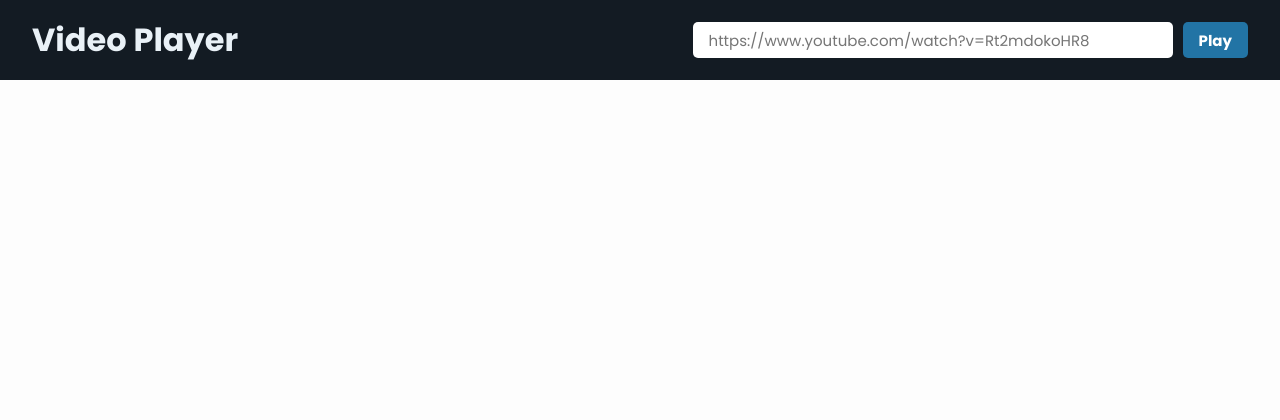
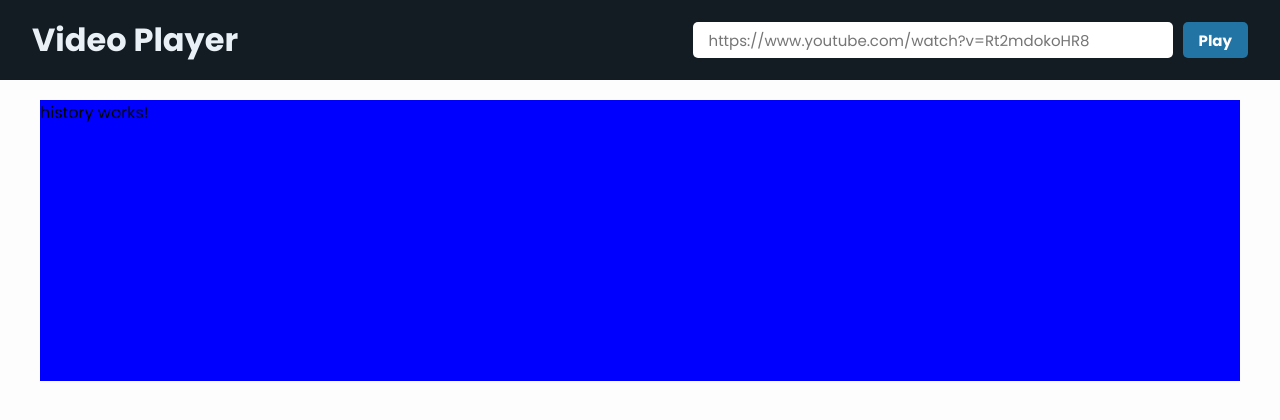
Before and after one commit to Matheus-Dias1/relief-frontend, an Angular app: page / in a window 1280 px wide. Shown: the top 420 px of the page. Built offline with nearby package versions, Linux system fonts and the light colour scheme.

Commit message:
added dinamic src iframe

```diff
--- a/src/app/app.component.css
+++ b/src/app/app.component.css
@@ -16,3 +16,10 @@ header {
 .header-title {
   color: #e9f1f7;
 }
+
+.container {
+  display: flex;
+  justify-content: space-between;
+  margin: 20px 40px 0 40px;
+  background-color: blue;
+}
--- a/src/app/app.component.html
+++ b/src/app/app.component.html
@@ -2,3 +2,7 @@
   <h1 class="header-title">Video Player</h1>
   <SearchBar (onPlay)="onVideoSubmit($event)"></SearchBar>
 </header>
+<div class="container">
+  <History></History>
+  <VideoView [url]="url"></VideoView>
+</div>
--- a/src/app/app.component.ts
+++ b/src/app/app.component.ts
@@ -10,6 +10,5 @@ export class AppComponent {
 
   onVideoSubmit(event: string) {
     this.url = event;
-    alert(event);
   }
 }
--- /dev/null
+++ b/src/app/components/history/history.component.html
@@ -0,0 +1 @@
+<p>history works!</p>
--- /dev/null
+++ b/src/app/components/history/history.component.ts
@@ -0,0 +1,12 @@
+import { Component, OnInit } from '@angular/core';
+
+@Component({
+  selector: 'History',
+  templateUrl: './history.component.html',
+  styleUrls: ['./history.component.css'],
+})
+export class HistoryComponent implements OnInit {
+  constructor() {}
+
+  ngOnInit(): void {}
+}
--- a/src/app/components/video-view/video-view.component.css
+++ b/src/app/components/video-view/video-view.component.css
@@ -0,0 +1,16 @@
+.iframe-container {
+  overflow: hidden;
+  /* 16:9 aspect ratio */
+  padding-top: 56.25%;
+  position: relative;
+  width: 500px;
+}
+
+.iframe-container iframe {
+  border: 0;
+  height: 100%;
+  left: 0;
+  position: absolute;
+  top: 0;
+  width: 100%;
+}
--- a/src/app/components/video-view/video-view.component.html
+++ b/src/app/components/video-view/video-view.component.html
@@ -1 +1,12 @@
-<p>video-view works!</p>
+<div class="iframe-container">
+  <div class="dummy-player" *ngIf="isUrlValid">
+    <iframe
+      [src]="validUrl"
+      class="responsive-iframe"
+      title="YouTube video player"
+      frameborder="0"
+      allow="accelerometer; autoplay; clipboard-write; encrypted-media; gyroscope; picture-in-picture"
+      allowfullscreen
+    ></iframe>
+  </div>
+</div>
--- a/src/app/components/video-view/video-view.component.ts
+++ b/src/app/components/video-view/video-view.component.ts
@@ -1,15 +1,36 @@
-import { Component, OnInit } from '@angular/core';
+import {
+  Component,
+  Input,
+  OnInit,
+  OnChanges,
+  SimpleChanges,
+} from '@angular/core';
+import { DomSanitizer, SafeUrl } from '@angular/platform-browser';
+import parseYoutube from 'src/app/helpers/parseYoutube';
 
 @Component({
-  selector: 'app-video-view',
+  selector: 'VideoView',
   templateUrl: './video-view.component.html',
-  styleUrls: ['./video-view.component.css']
+  styleUrls: ['./video-view.component.css'],
 })
-export class VideoViewComponent implements OnInit {
+export class VideoViewComponent implements OnInit, OnChanges {
+  @Input() url: string = '';
+  validUrl: SafeUrl;
+  isUrlValid: boolean = false;
 
-  constructor() { }
-
-  ngOnInit(): void {
+  constructor(private sanitizer: DomSanitizer) {
+    this.validUrl = sanitizer.bypassSecurityTrustUrl('');
   }
 
+  ngOnInit(): void {}
+  ngOnChanges(changes: SimpleChanges): void {
+    const { url } = changes;
+    const { parsedUrl: validUrl, valid: isUrlValid } = parseYoutube(
+      url.currentValue
+    );
+    this.isUrlValid = isUrlValid;
+    if (isUrlValid)
+      this.validUrl = this.sanitizer.bypassSecurityTrustResourceUrl(validUrl);
+    console.log(this.validUrl);
+  }
 }
--- /dev/null
+++ b/src/app/helpers/parseYoutube.ts
@@ -0,0 +1,12 @@
+const parseYoutube = (url: string): { valid: boolean; parsedUrl: string } => {
+  var regExp =
+    /^.*((youtu.be\/)|(v\/)|(\/u\/\w\/)|(embed\/)|(watch\?))\??v?=?([^#&?]*).*/;
+  var match = url.match(regExp);
+  const valid = match && match[7].length == 11;
+  return {
+    valid: !!valid,
+    parsedUrl: !!match ? `https://www.youtube.com/embed/${match[7]}` : '',
+  };
+};
+
+export default parseYoutube;
--- a/src/styles.css
+++ b/src/styles.css
@@ -9,5 +9,5 @@
 
 body {
   font-family: 'Poppins', sans-serif;
-  background-color: #FDFDFD;
-};
+  background-color: #fdfdfd;
+}
```
Also changed, not shown: src/app/app.module.ts (+8 -1 lines), src/app/components/history/history.component.css (added), 1 other file (tests, documents, lock files or other folders).
